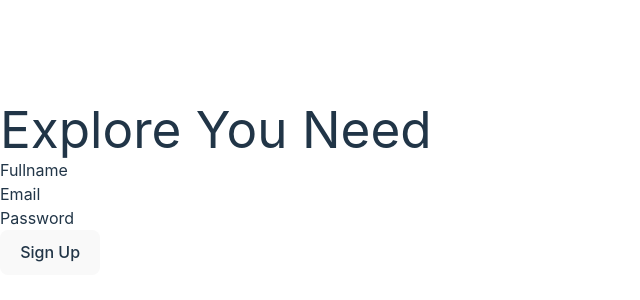
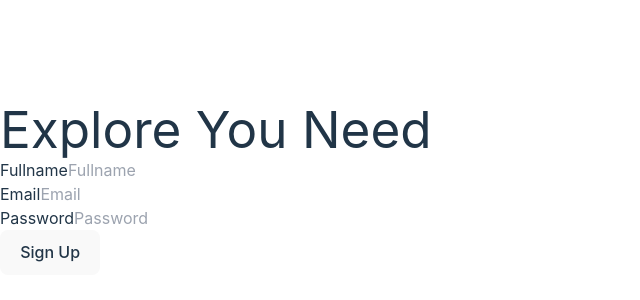
Before and after one commit to TiveCS/codemart-web-client, a React (Vite) app: page / in a window 1280 px wide. Shown: the part 212-512 px from the top of the page, without its empty margins (0-640 px from the left). Built offline with nearby package versions, Linux system fonts and the light colour scheme.

Commit message:
importing FormInput , and change the form layout

```diff
--- a/src/pages/Register/index.jsx
+++ b/src/pages/Register/index.jsx
@@ -1,4 +1,5 @@
 import React, { useState } from 'react';
+import FormInput from '../../components/Form/FormInput';
 
 function Register() {
   const [fullname, setFullname] = useState('');
@@ -26,18 +27,30 @@ function Register() {
     <div>
       <h1>Explore You Need</h1>
       <form onSubmit={handleSubmit}>
-        <div>
-          <label htmlFor="fullname">Fullname</label>
-          <input type="text" id="fullname" value={fullname} onChange={handleFullname} />
-        </div>
-        <div>
-          <label htmlFor="email">Email</label>
-          <input type="email" id="email" value={email} onChange={handleEmail} />
-        </div>
-        <div>
-          <label htmlFor="password">Password</label>
-          <input type="password" id="password" value={password} onChange={handlePassword} />
-        </div>
+        <FormInput
+          id="fullname"
+          name="fullname"
+          label="Fullname"
+          type="text"
+          placeholder="Fullname"
+          onChangeHandler={handleFullname}
+        />
+        <FormInput
+          id="email"
+          name="email"
+          label="Email"
+          type="email"
+          placeholder="Email"
+          onChangeHandler={handleEmail}
+        />
+        <FormInput
+          id="password"
+          name="password"
+          label="Password"
+          type="password"
+          placeholder="Password"
+          onChangeHandler={handlePassword}
+        />
         <button type="submit">Sign Up</button>
       </form>
     </div>
```
